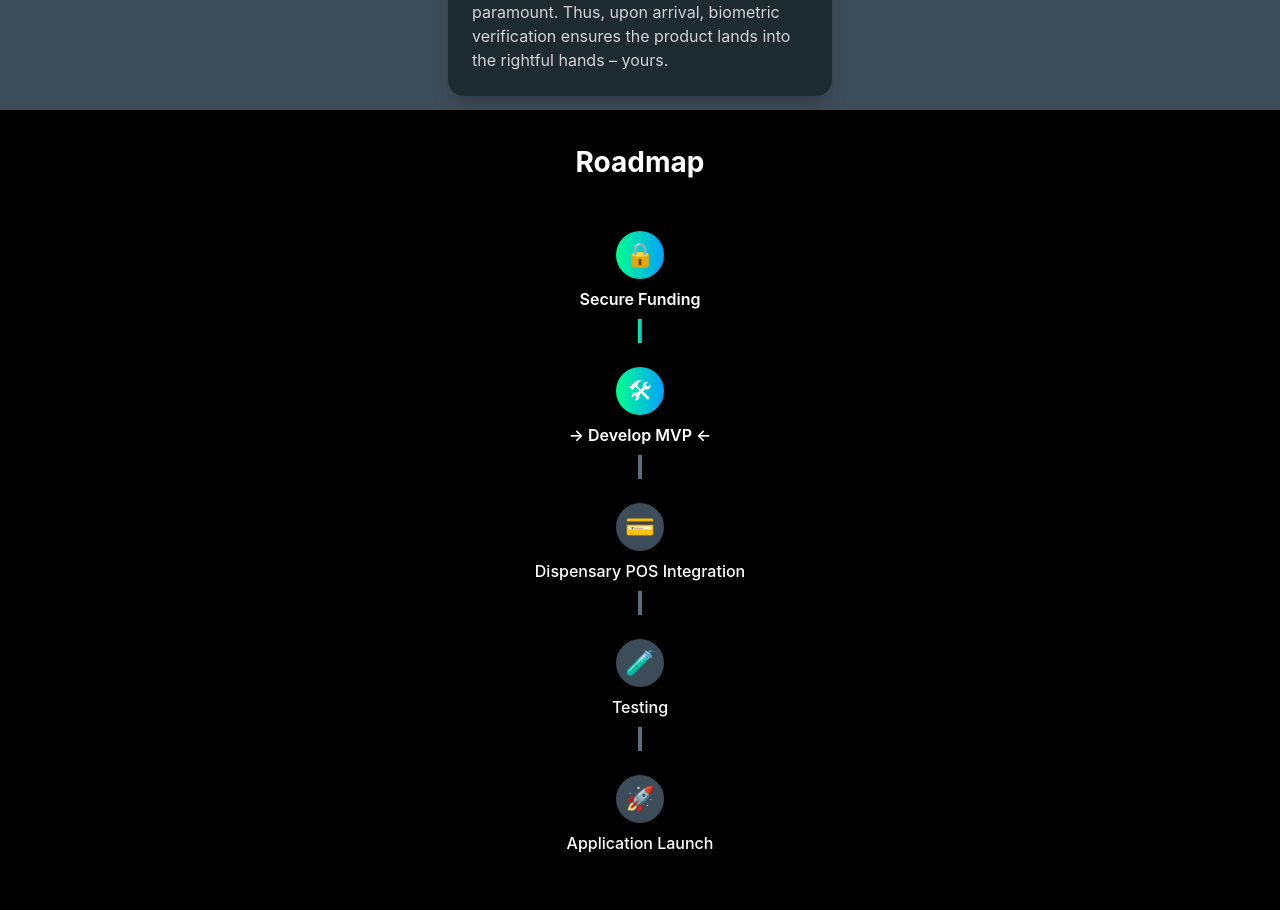
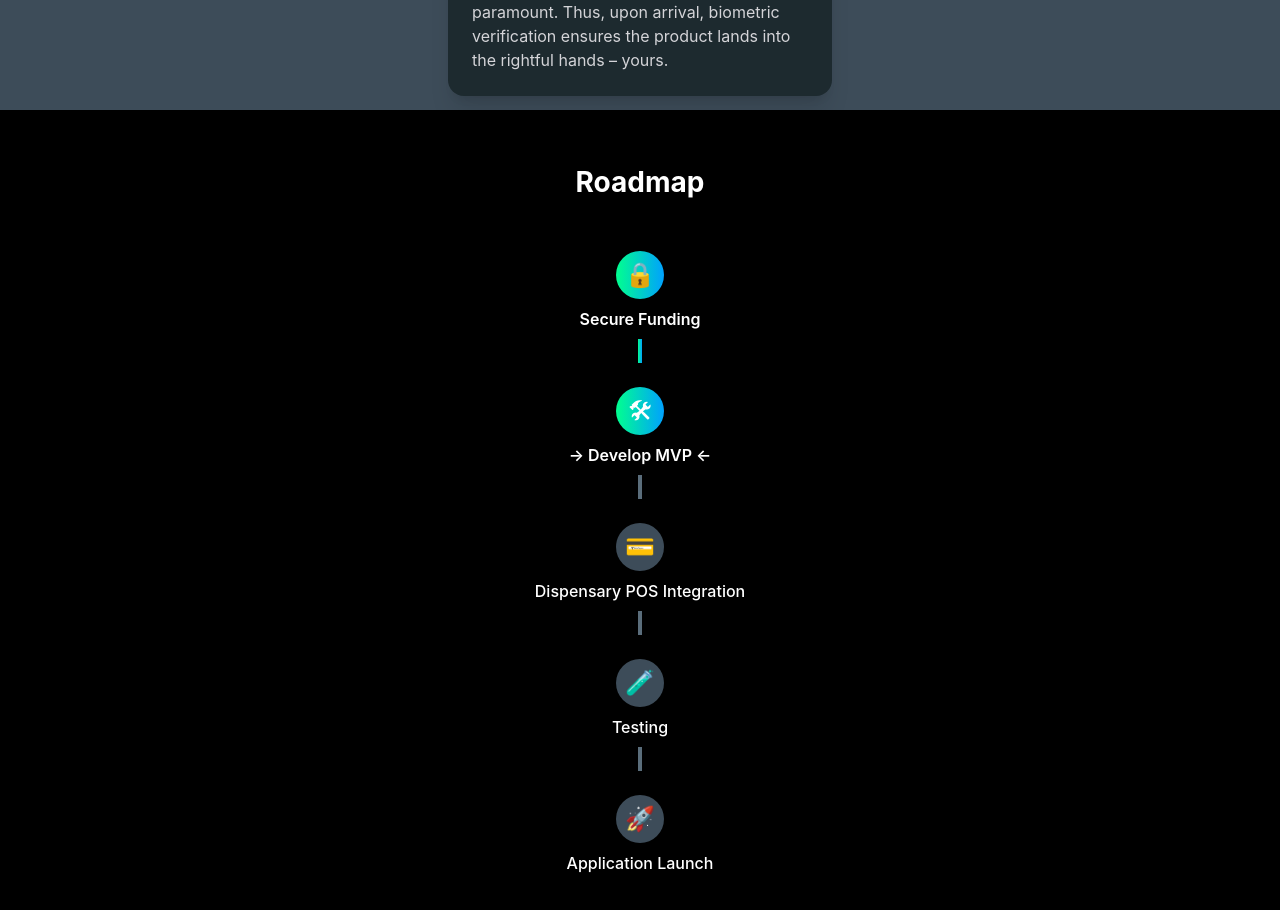
Before and after one commit to Deliviweed/deliviweed-website, a React (Create React App) app: page / in a window 1280 px wide. Shown: the part 1490-2400 px from the top of the page. Built offline with nearby package versions, Linux system fonts and the light colour scheme.

Commit message:
adjusting padding

```diff
--- a/src/pages/Roadmap.tsx
+++ b/src/pages/Roadmap.tsx
@@ -32,7 +32,7 @@ const Roadmap = () => {
       id="roadmap"
       className="h-screen bg-black flex items-center justify-center text-white p-6"
     >
-      <div className="w-full max-w-md">
+      <div className="w-full max-w-md pt-10">
         <h2 className="text-xxxl font-bold mb-12 text-center">Roadmap</h2>
         <div className="flex flex-col items-center">
           {steps.map((step, index) => (
```
